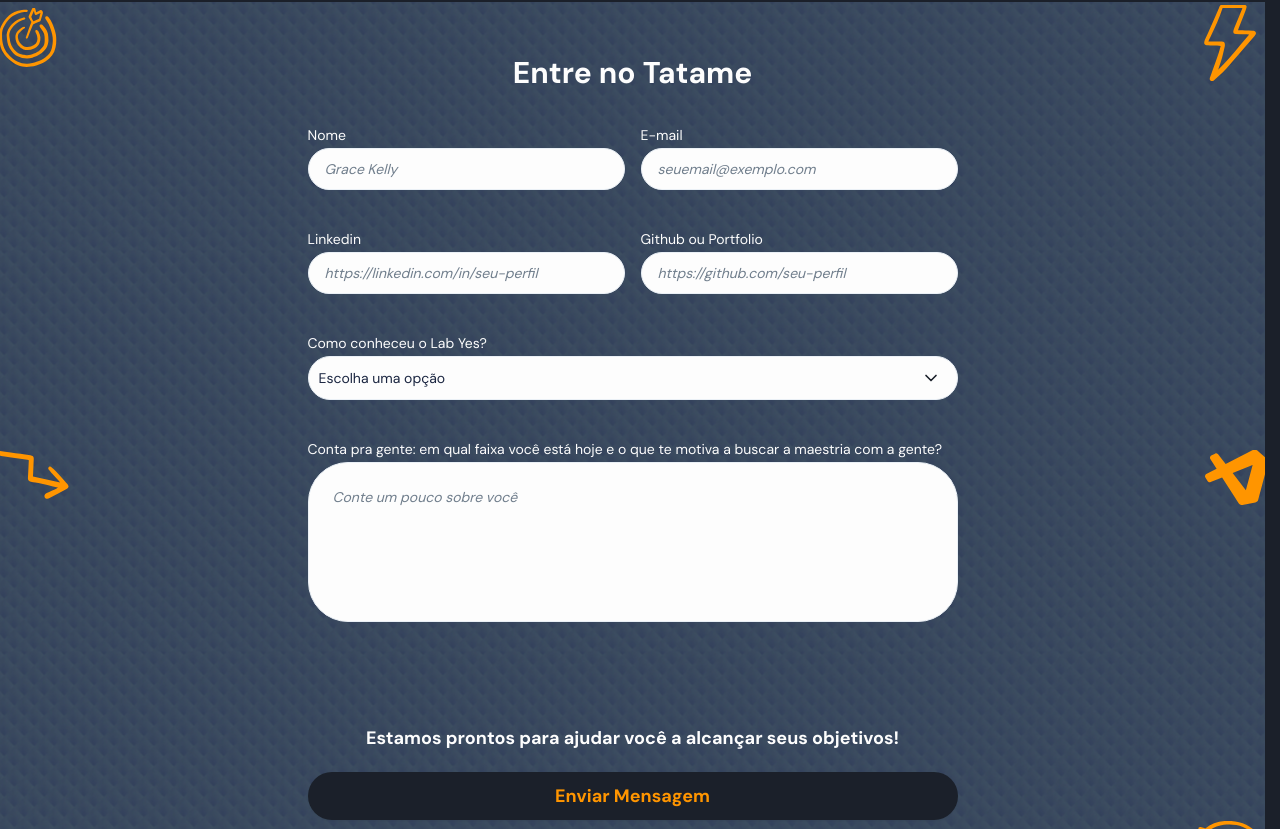
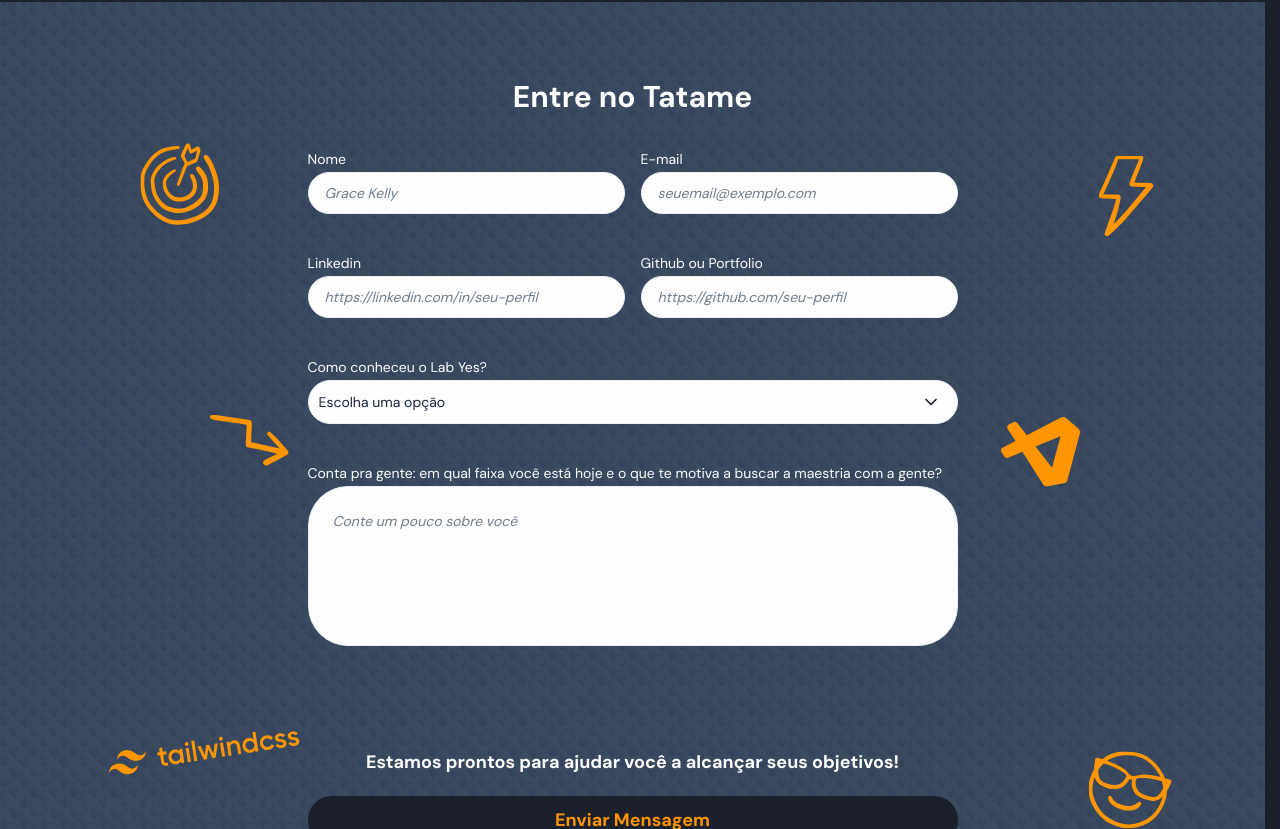
Before and after one commit to labyes24/LABYES-LP, a Next.js app: page /fale-conosco in a window 1280 px wide. Shown: the part 1031-1860 px from the top of the page. Built offline with nearby package versions, Linux system fonts and the light colour scheme; no server answers.

Commit message:
chore: update layout and positioning of icons in ContactUsFormSection

```diff
--- a/src/app/fale-conosco/sections/contact-us-form.tsx
+++ b/src/app/fale-conosco/sections/contact-us-form.tsx
@@ -20,38 +20,38 @@ const icons = {
 
 export function ContactUsFormSection() {
     return (
-        <section className="relative min-h-[460px] overflow-x-clip px-6 pb-20 pt-14 min-[1475px]:overflow-x-visible">
+        <section className="relative min-h-[460px] overflow-x-clip px-6 pb-20 pt-14 xl:pt-20 min-[1475px]:overflow-x-visible">
             <div className="absolute inset-0 -z-20 bg-[url('/img/tatami.jpg')] bg-center bg-repeat" />
             <Image
                 src={icons.Bullseye}
                 alt="Bullseye"
-                className="absolute left-[10px] top-[17px] -z-10 h-auto w-auto duration-1000 animate-in fade-in lg:scale-[160%]"
+                className="absolute left-[10px] top-[17px] -z-10 h-auto w-auto duration-1000 animate-in fade-in sm:left-[25px] sm:top-[25px] sm:translate-x-1/2 sm:translate-y-1/2 sm:scale-[160%] xl:left-[144px] xl:top-[145px] xl:scale-[220%]"
             />
             <Image
                 src={icons.Lightning}
                 alt="Lightning"
-                className="absolute right-[18px] top-[17px] -z-10 h-auto w-auto delay-75 duration-1000 animate-in fade-in lg:scale-[160%]"
+                className="absolute right-[18px] top-[17px] -z-10 h-auto w-auto delay-75 duration-1000 animate-in fade-in sm:right-[33px] sm:top-[40px] sm:scale-[125%] xl:right-[122px] xl:top-[170px] xl:scale-[168%]"
             />
             <Image
                 src={icons.ZigzagArrow}
                 alt="Zigzag Arrow"
-                className="absolute left-[8px] top-[51%] -z-10 h-auto w-auto delay-100 duration-1000 animate-in fade-in lg:scale-[160%]"
+                className="absolute left-[8px] top-[51%] -z-10 h-auto w-auto delay-100 duration-1000 animate-in fade-in sm:left-[15px] sm:translate-y-1/2 sm:scale-[125%] xl:left-[226px] xl:top-[408px] xl:scale-[168%]"
             />
             <Image
                 src={icons.VSCode}
                 alt="VSCode"
-                className="absolute right-[8px] top-[51%] -z-10 h-auto w-auto delay-150 duration-1000 animate-in fade-in lg:scale-[160%]"
+                className="absolute right-[8px] top-[51%] -z-10 h-auto w-auto delay-150 duration-1000 animate-in fade-in sm:right-[20px] sm:translate-y-1/2 sm:scale-[150%] xl:right-[204px] xl:top-[415px] xl:scale-[200%]"
             />
 
             <Image
                 src={icons.Tailwind}
                 alt="Tailwind"
-                className="absolute bottom-[18px] left-[8px] -z-10 h-auto w-auto delay-200 duration-1000 animate-in fade-in lg:scale-[160%]"
+                className="absolute bottom-[18px] left-[8px] -z-10 h-auto w-auto delay-200 duration-1000 animate-in fade-in sm:bottom-[25px] sm:left-[8px] sm:translate-x-1/3 sm:scale-[160%] xl:bottom-[159px] xl:left-[122px] xl:scale-[193%]"
             />
             <Image
                 src={icons.CoolEmoji}
                 alt="Cool Emoji"
-                className="delay-250 absolute bottom-[18px] right-[8px] -z-10 h-auto w-auto duration-1000 animate-in fade-in lg:scale-[160%]"
+                className="delay-250 absolute bottom-[18px] right-[8px] -z-10 h-auto w-auto duration-1000 animate-in fade-in sm:bottom-[24px] sm:scale-[125%] xl:bottom-[110px] xl:right-[110px] xl:scale-[166%]"
             />
 
             <h3 className="text-center text-3xl font-bold leading-none">
```
